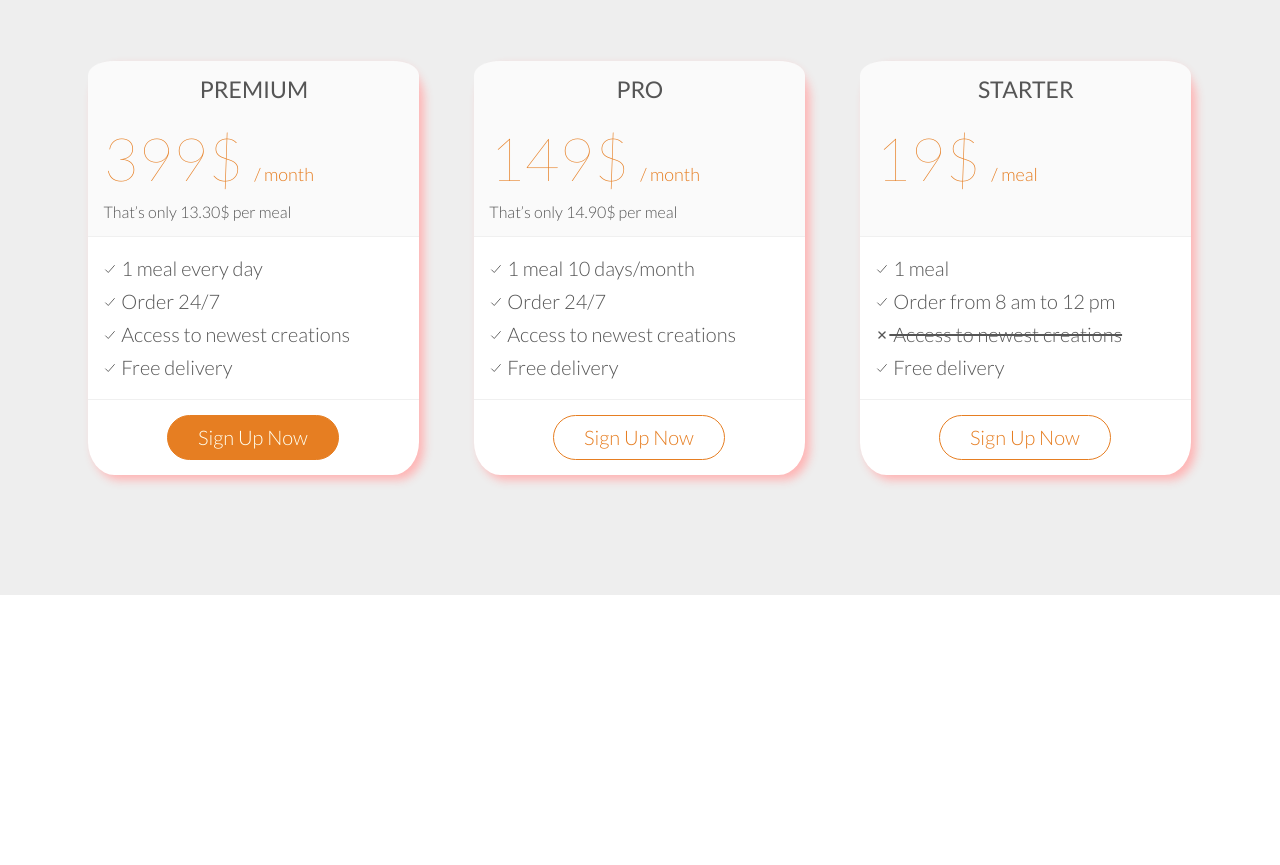
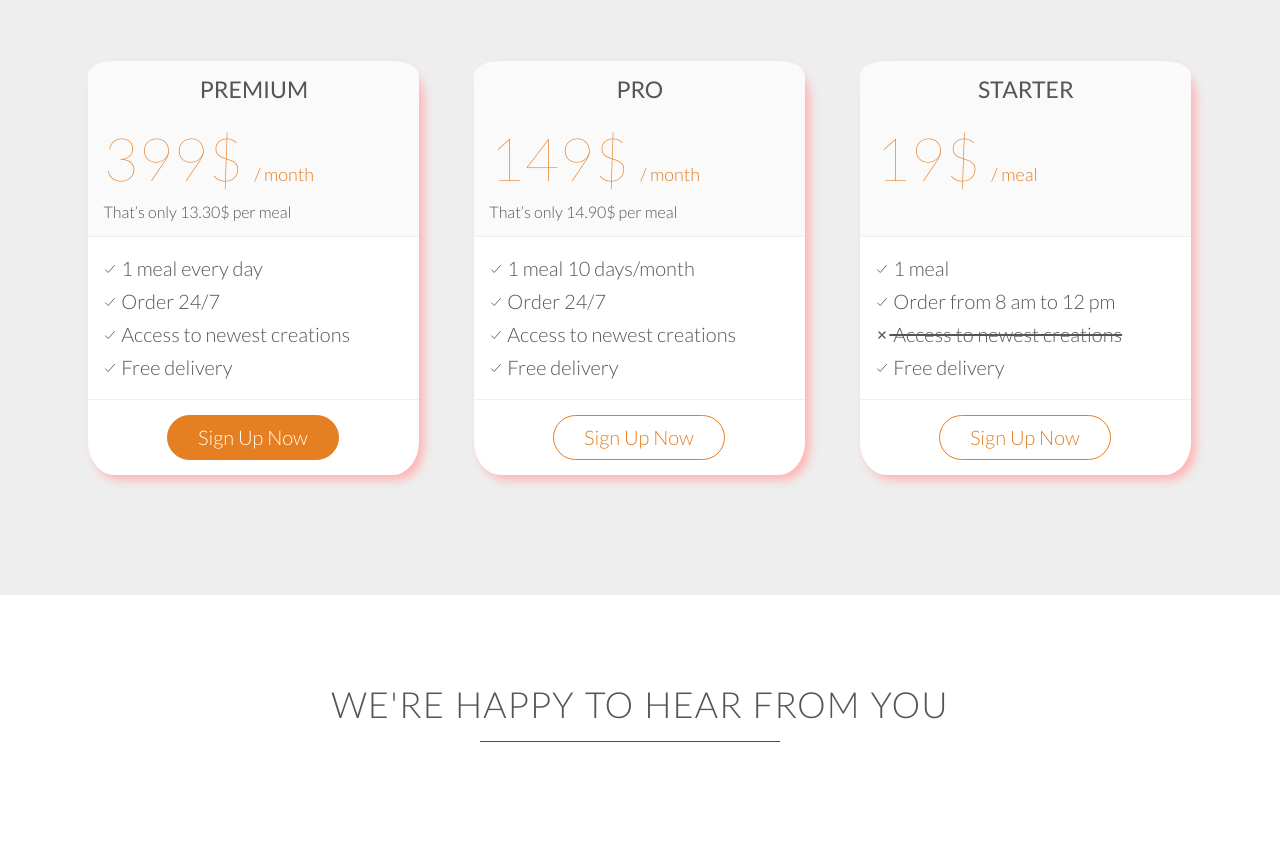
Before and after one commit to prad-j/OmniFood, a plain HTML site: page index.html in a window 1280 px wide. Shown: the part 4147-5012 px from the top of the page. Before the commit the page ends 4742 px from the top, so only its background shows below. Drawn offline with nearby package versions, Linux system fonts and the light colour scheme.

Commit message:
form section

```diff
--- a/Resources/css/style.css
+++ b/Resources/css/style.css
@@ -547,3 +547,11 @@ cite img{
 .plan-box ul li span {
     text-decoration: line-through;
 }
+
+/*-----------------------------------------------------
+ CONTACT FORM
+ ------------------------------------------------------*/
+
+.section-form{
+
+}
--- a/index.html
+++ b/index.html
@@ -335,10 +335,13 @@
                         </div>
                     </div>
                 </div>
+            </div>
+        </section>
 
-
+        <section class="section-form">
+            <div class="row">
+                <h2>We're happy to hear from you</h2>
             </div>
-
         </section>
 
 
```
